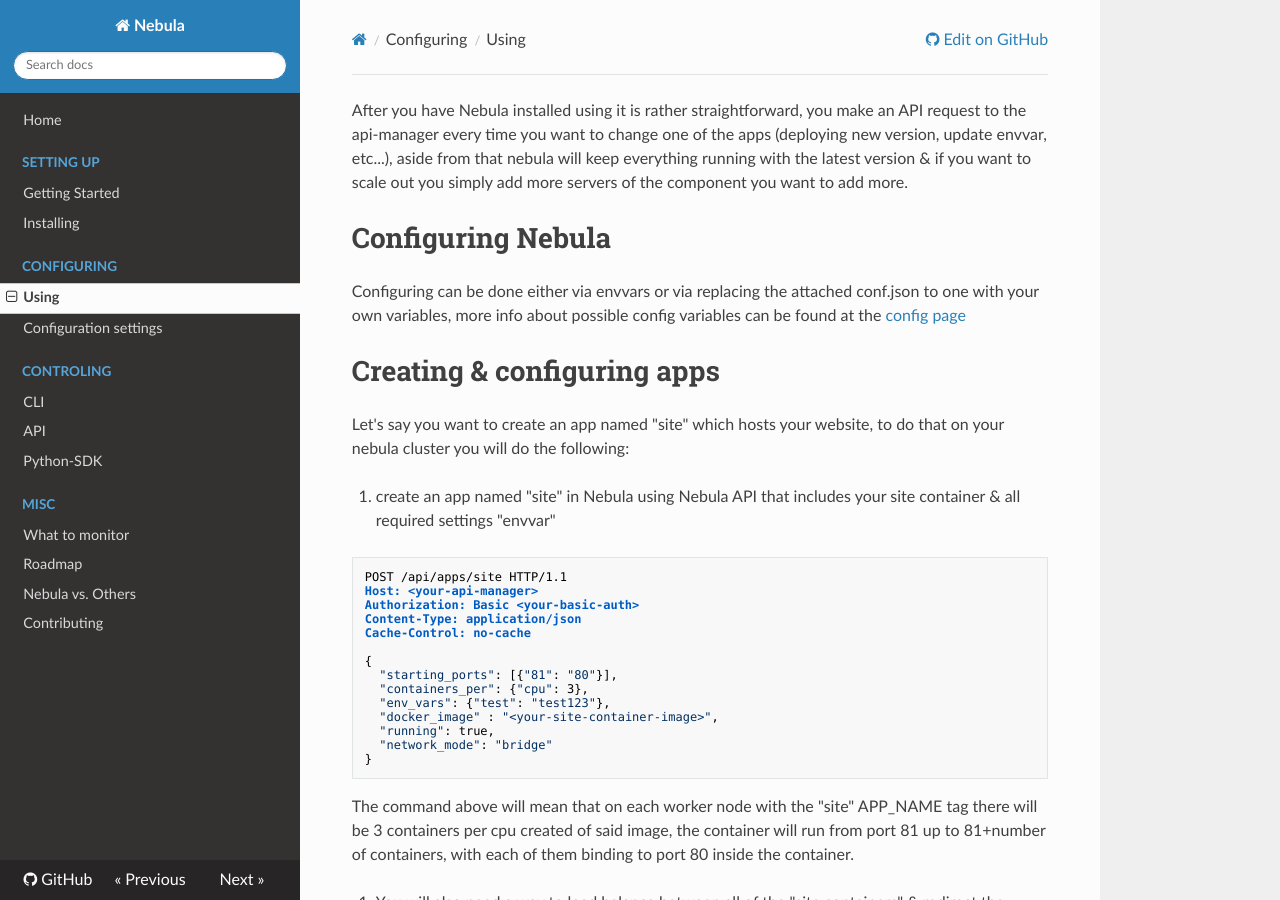
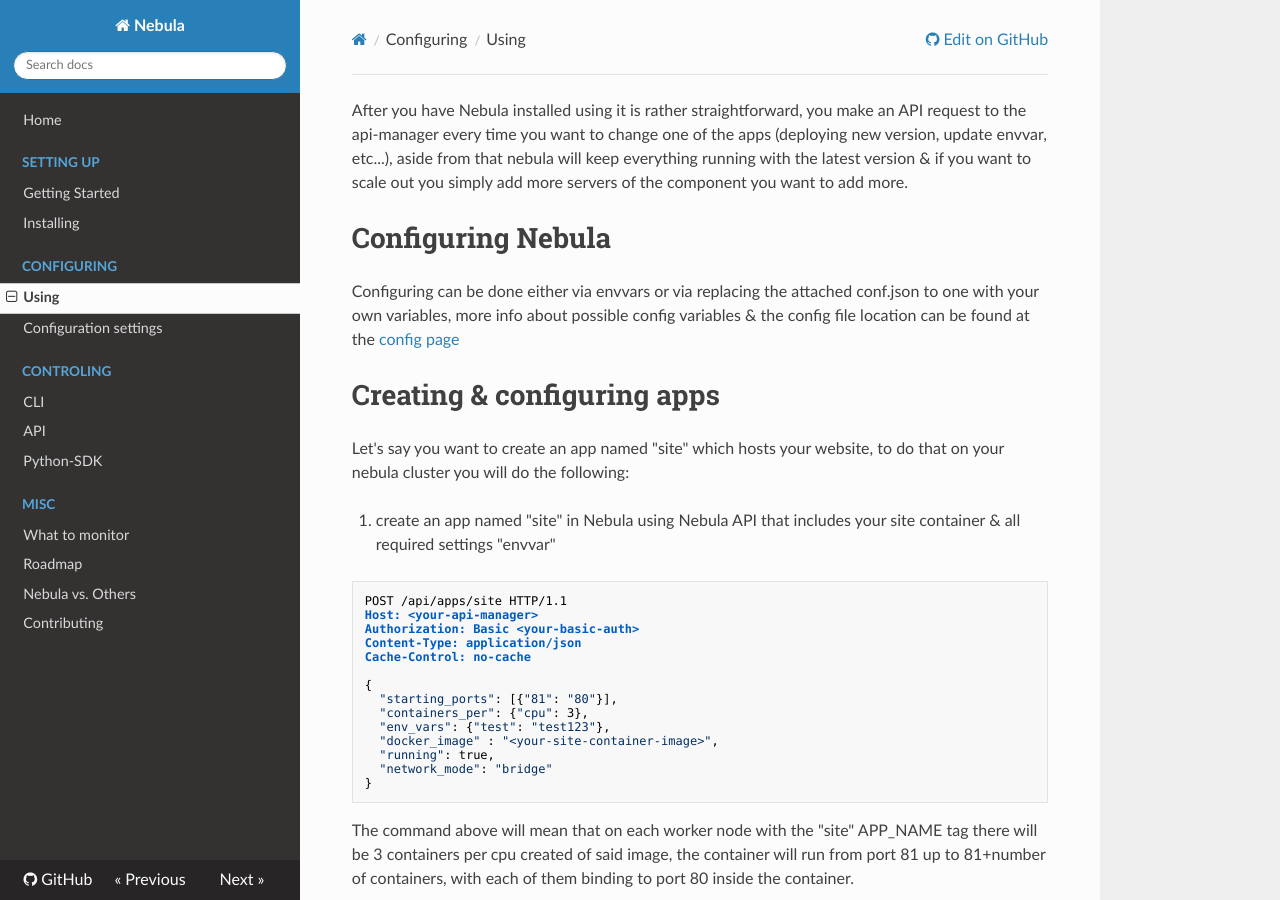
Before and after one commit to nebula-orchestrator/docs, an MkDocs documentation site: the page built from docs/use.md, in a window 1280 px wide and 900 px high. Built offline with MkDocs 1.6.1, drawn with Linux system fonts in a browser that asks for light colours; nearby versions of some CDN libraries; old or Windows-style settings are respelled for this version of MkDocs.

Commit message:
making finding the conf location in docker a bit easier

```diff
--- a/docs/use.md
+++ b/docs/use.md
@@ -2,7 +2,7 @@
 
 # Configuring Nebula
 
-Configuring can be done either via envvars or via replacing the attached conf.json to one with your own variables, more info about possible config variables can be found at the [config page](http://nebula.readthedocs.io/en/latest/config/)
+Configuring can be done either via envvars or via replacing the attached conf.json to one with your own variables, more info about possible config variables & the config file location can be found at the [config page](http://nebula.readthedocs.io/en/latest/config/)
 
 # Creating & configuring apps
 
```
